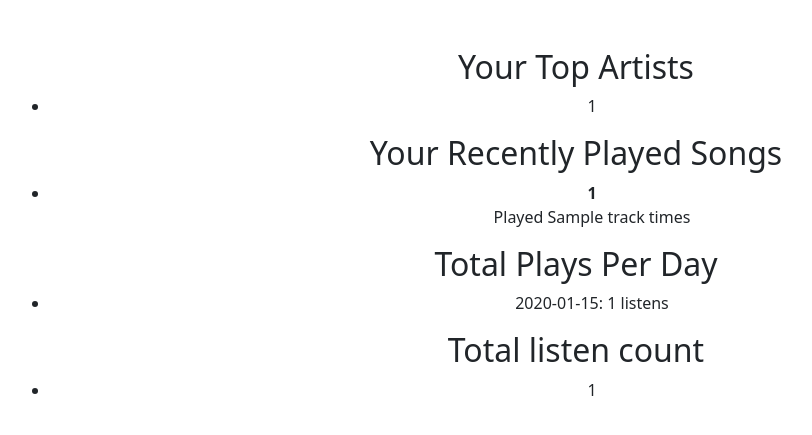
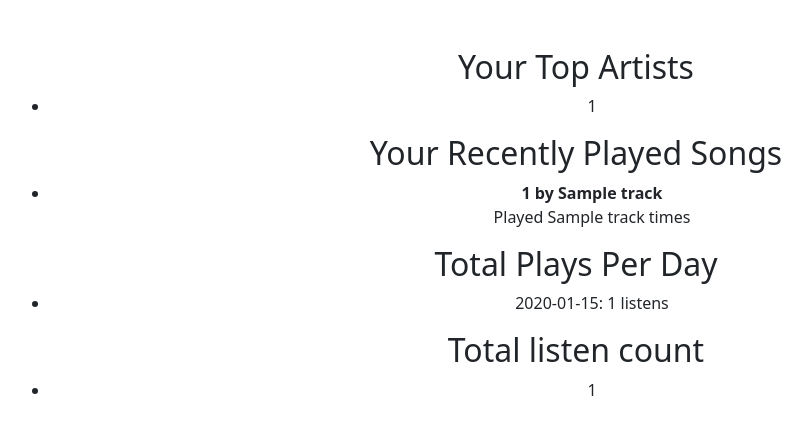
Before and after one commit to Kvezerelinika/Spotify-Stats-demo, a FastAPI app: template app/templates/dashboard.html in a window 1280 px wide. Shown: the part 16-451 px from the top of the page, without its empty margins (64-876 px from the left). Run offline with FastAPI, Linux system fonts and the light colour scheme; the template is opened without the code that fills it: most values are stand-ins (such as "Sample title", 1, 10 or a date in 2020).

Commit message:
edited dashboard.html

```diff
--- a/app/templates/dashboard.html
+++ b/app/templates/dashboard.html
@@ -22,9 +22,9 @@
         <ul>
         {% for track in track_play_counts %}
             <li>
-                <strong>{{ track[0] }}</strong>  <!-- Track Name -->
+                <strong>{{ track[0] }} by {{ track[1] }}</strong>  <!-- Track Name -->
                 <br>
-                Played {{ track[1] }} times  <!-- Play Count -->
+                Played {{ track[2] }} times  <!-- Play Count -->
             </li>
         {% endfor %}
         </ul>
```
Also changed, not shown: app/main.py (line endings or trailing spaces).
